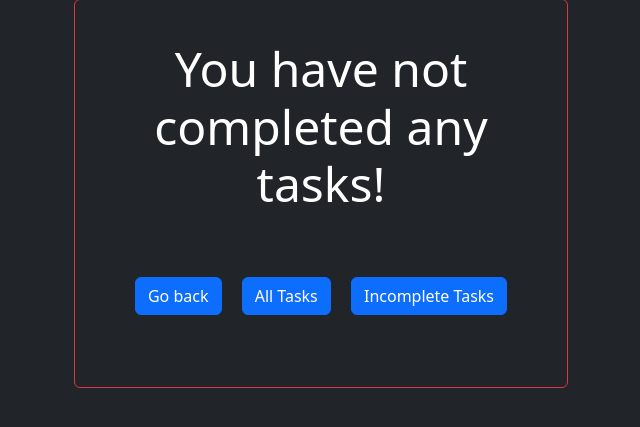
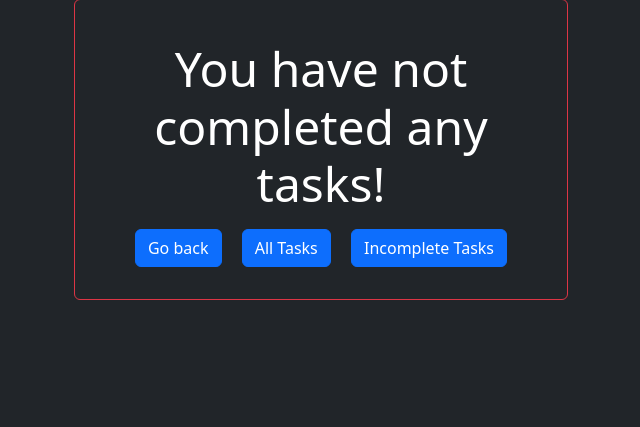
Before and after one commit to aytheeh2/to-do, a Django app: page /completed_tasks/ in a window 1280 px wide. Shown: the part 105-532 px from the top of the page, without its empty margins (319-959 px from the left). Run offline with Django 4.2, Linux system fonts and the light colour scheme; a user stored in the database is signed in; data comes from the database, SQL or seed files in the repository; both versions use the stored data as it was after the commit.

Commit message:
button layout bug in comleted,incompleted views fixes

```diff
--- a/templates/completed.html
+++ b/templates/completed.html
@@ -31,17 +31,17 @@
                 </div>
                 {%endfor%}
             </div>
-            <a class="btn  btn-lg btn-primary mx-2 my-5" href="{% url 'todo:home' %}">Go back</a>
-            <a class="btn  btn-lg btn-primary mx-2 my-5" href="{% url 'todo:home' %}">All Tasks</a>
-            <a class="btn  btn-lg btn-primary mx-2 my-5" href="{% url 'todo:incompleted_tasks' %}">Incomplete Tasks</a>
+            <a class="btn  btn-primary mx-2 mb-2" href="{% url 'todo:home' %}">Go back</a>
+            <a class="btn  btn-primary mx-2 mb-2" href="{% url 'todo:home' %}">All Tasks</a>
+            <a class="btn  btn-primary mx-2 mb-2" href="{% url 'todo:incompleted_tasks' %}">Incomplete Tasks</a>
         </div>
         {%else%}
         <div class="col-md-5 rounded border border-danger p-4 mb-1 mb-md-0">
-        <p class="display-5 text-center my-2 p-2">You have not completed any tasks!</p>
+            <p class="display-5 text-center my-2 p-2">You have not completed any tasks!</p>
             <div class="text-center">
-            <a class="btn btn-primary mx-2 my-5" href="{% url 'todo:home' %}">Go back</a>
-                <a class="btn  btn-primary mx-2 my-5" href="{% url 'todo:home' %}">All Tasks</a>
-                <a class="btn btn-primary mx-2 my-5" href="{% url 'todo:incompleted_tasks' %}">Incomplete Tasks</a>
+                <a class="btn btn-primary mx-2 mb-2" href="{% url 'todo:home' %}">Go back</a>
+                <a class="btn  btn-primary mx-2 mb-2" href="{% url 'todo:home' %}">All Tasks</a>
+                <a class="btn btn-primary mx-2 mb-2" href="{% url 'todo:incompleted_tasks' %}">Incomplete Tasks</a>
             </div>
         </div>
         {% endif %}
```
Also changed, not shown: db.sqlite3.
